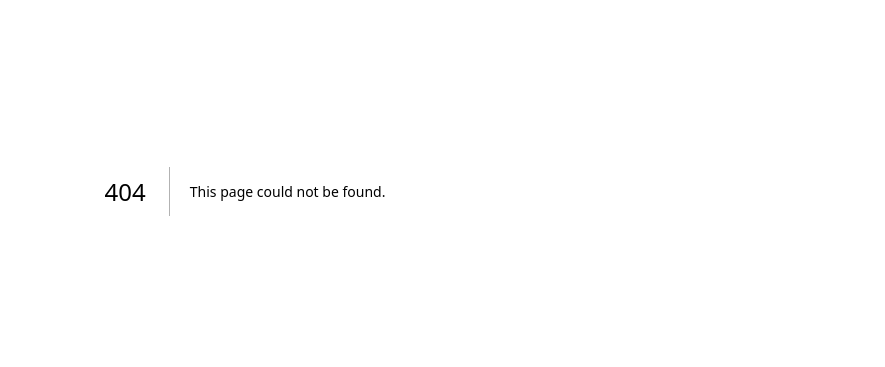
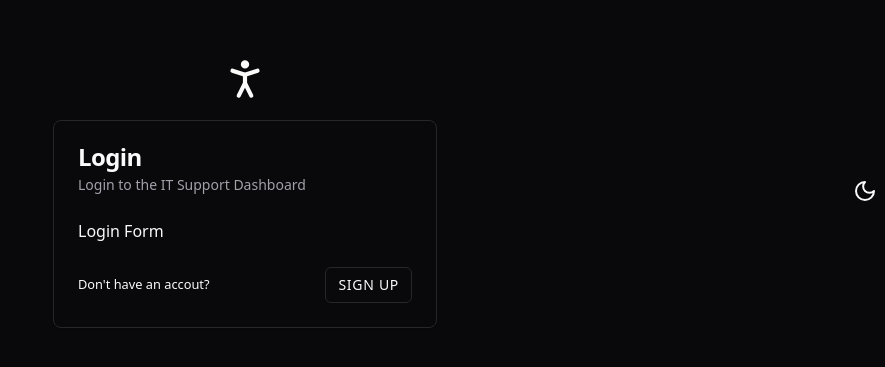
Before and after one commit to dk649/SupportDashboard, a Next.js app: page /login in a window 1280 px wide. Before the commit this address had no page. Shown: the part 209-576 px from the top of the page, without its empty margins (395-1280 px from the left). Built offline with nearby package versions, Linux system fonts and the light colour scheme.

Commit message:
update
login screen

```diff
--- /dev/null
+++ b/app/(logged-out)/login/page.tsx
@@ -0,0 +1,38 @@
+"use client";
+
+import React from "react";
+import {
+  Card,
+  CardContent,
+  CardDescription,
+  CardFooter,
+  CardHeader,
+  CardTitle,
+} from "@/components/ui/card";
+import Link from "next/link";
+import { Button } from "@/components/ui/button";
+import { PersonStandingIcon } from "lucide-react";
+
+const LoginPage = () => {
+  return (
+    <>
+      <PersonStandingIcon size={50} />
+      <Card className="w-full max-w-sm">
+        <CardHeader>
+          <CardTitle>Login</CardTitle>
+          <CardDescription>Login to the IT Support Dashboard</CardDescription>
+        </CardHeader>
+
+        <CardContent>Login Form</CardContent>
+        <CardFooter className="justify-between">
+          <small>Don't have an accout?</small>
+          <Button asChild variant="outline" size="sm">
+            <Link href="/sign-up">Sign Up</Link>
+          </Button>
+        </CardFooter>
+      </Card>
+    </>
+  );
+};
+
+export default LoginPage;
--- /dev/null
+++ b/components/ui/card.tsx
@@ -0,0 +1,79 @@
+import * as React from "react"
+
+import { cn } from "@/lib/utils"
+
+const Card = React.forwardRef<
+  HTMLDivElement,
+  React.HTMLAttributes<HTMLDivElement>
+>(({ className, ...props }, ref) => (
+  <div
+    ref={ref}
+    className={cn(
+      "rounded-lg border bg-card text-card-foreground shadow-sm",
+      className
+    )}
+    {...props}
+  />
+))
+Card.displayName = "Card"
+
+const CardHeader = React.forwardRef<
+  HTMLDivElement,
+  React.HTMLAttributes<HTMLDivElement>
+>(({ className, ...props }, ref) => (
+  <div
+    ref={ref}
+    className={cn("flex flex-col space-y-1.5 p-6", className)}
+    {...props}
+  />
+))
+CardHeader.displayName = "CardHeader"
+
+const CardTitle = React.forwardRef<
+  HTMLParagraphElement,
+  React.HTMLAttributes<HTMLHeadingElement>
+>(({ className, ...props }, ref) => (
+  <h3
+    ref={ref}
+    className={cn(
+      "text-2xl font-semibold leading-none tracking-tight",
+      className
+    )}
+    {...props}
+  />
+))
+CardTitle.displayName = "CardTitle"
+
+const CardDescription = React.forwardRef<
+  HTMLParagraphElement,
+  React.HTMLAttributes<HTMLParagraphElement>
+>(({ className, ...props }, ref) => (
+  <p
+    ref={ref}
+    className={cn("text-sm text-muted-foreground", className)}
+    {...props}
+  />
+))
+CardDescription.displayName = "CardDescription"
+
+const CardContent = React.forwardRef<
+  HTMLDivElement,
+  React.HTMLAttributes<HTMLDivElement>
+>(({ className, ...props }, ref) => (
+  <div ref={ref} className={cn("p-6 pt-0", className)} {...props} />
+))
+CardContent.displayName = "CardContent"
+
+const CardFooter = React.forwardRef<
+  HTMLDivElement,
+  React.HTMLAttributes<HTMLDivElement>
+>(({ className, ...props }, ref) => (
+  <div
+    ref={ref}
+    className={cn("flex items-center p-6 pt-0", className)}
+    {...props}
+  />
+))
+CardFooter.displayName = "CardFooter"
+
+export { Card, CardHeader, CardFooter, CardTitle, CardDescription, CardContent }
```
